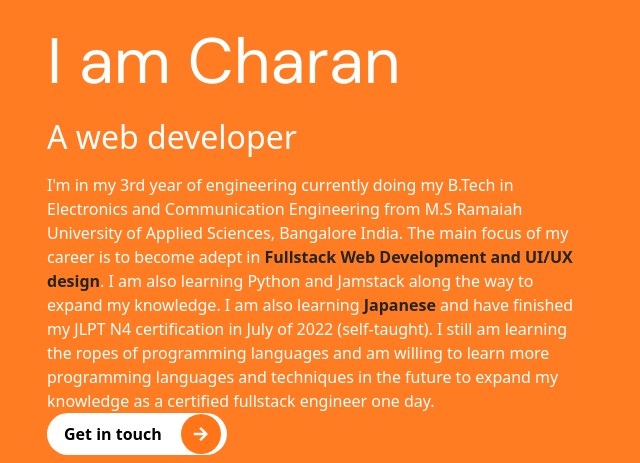
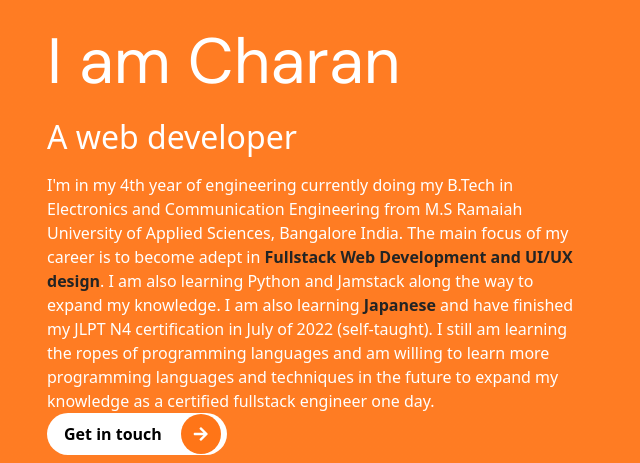
Before and after one commit to OnnPoynt/My-Portfolio, a website: page index.html in a window 1280 px wide. Shown: the top 463 px of the page, 35-675 px from the left. Drawn offline with Linux system fonts and the light colour scheme.

Commit message:
Update index.html

```diff
--- a/index.html
+++ b/index.html
@@ -63,7 +63,7 @@
                         <h2>A web developer</h2>
                         <span class="display-2--description lh-base">
 
-                            I'm in my 3rd year of engineering currently doing my B.Tech in Electronics and Communication Engineering from M.S Ramaiah University
+                            I'm in my 4th year of engineering currently doing my B.Tech in Electronics and Communication Engineering from M.S Ramaiah University
                              of Applied Sciences, Bangalore India. The main focus of my career is to become adept in<b> Fullstack Web Development and UI/UX design</b>.
                               I am also learning Python and Jamstack along the way to expand my knowledge. I am also learning <b> Japanese</b> and have finished my JLPT N4
                               certification in July of 2022 (self-taught). I still am learning the ropes of programming languages and am willing to learn more programming languages
```
